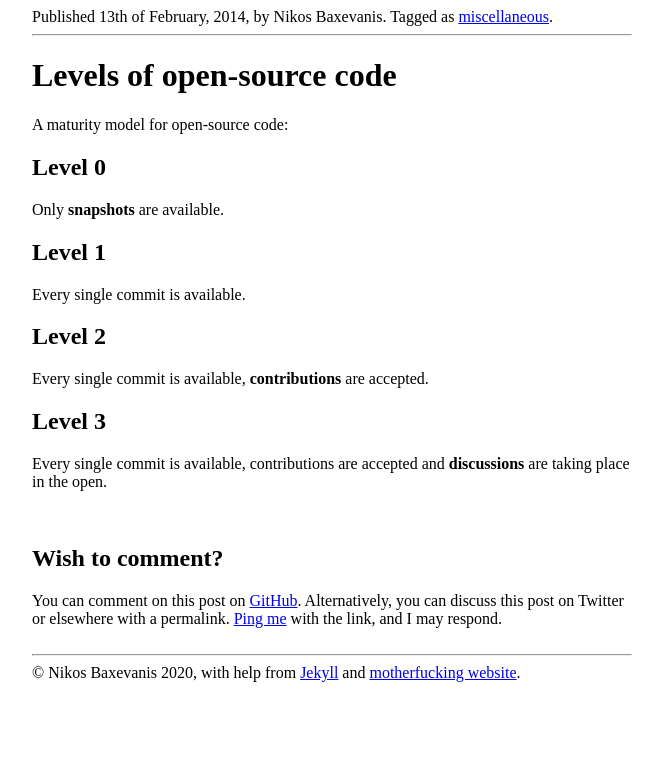
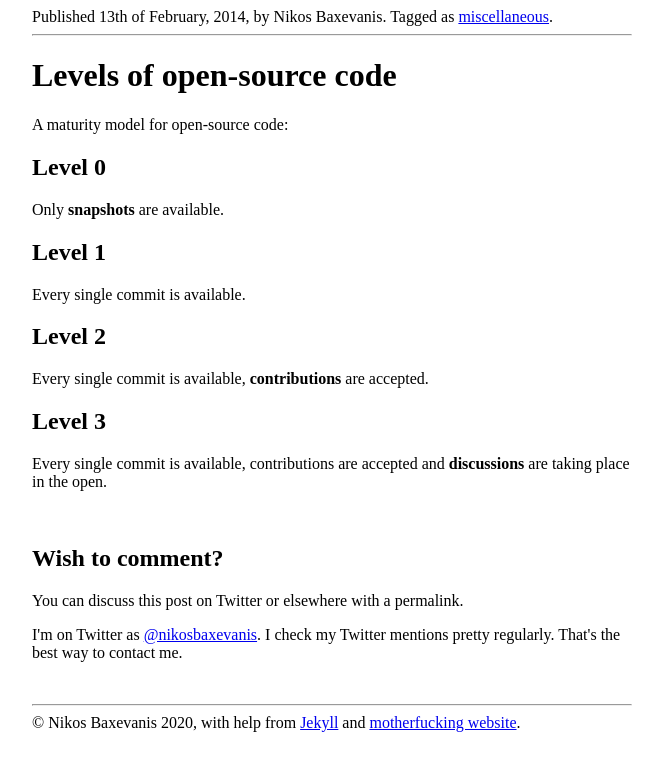
Before and after one commit to moodmosaic/blog, a Jekyll site: the page built from _posts/2014-02-13-levels-of-open-source-code.md, in a window 1280 px wide. Shown: the top 771 px of the page, without its empty margins (308-971 px from the left). Built offline with Jekyll 4.4.1, drawn with Linux system fonts in a browser that asks for light colours; some web fonts are replaced.

Commit message:
Wish to comment?

```diff
--- a/_layouts/post.html
+++ b/_layouts/post.html
@@ -26,10 +26,12 @@ layout: basic
 <div>
   <h2>Wish to comment?</h2>
   <span>
-    You can comment on this post on <a href="https://github.com/moodmosaic/blog/issues">GitHub</a>.
-    Alternatively, you can discuss this post on Twitter or elsewhere with a permalink.
-    <a href="https://twitter.com/nikosbaxevanis">Ping me</a> with the link, and I may respond.
+    You can discuss this post on Twitter or elsewhere with a permalink.
   </span>
+  <p>
+    I'm on Twitter as <a href="https://twitter.com/nikosbaxevanis">@nikosbaxevanis</a>.
+    I check my Twitter mentions pretty regularly. That's the best way to contact me.
+  </p>
 </div>
 
 <div>
```
